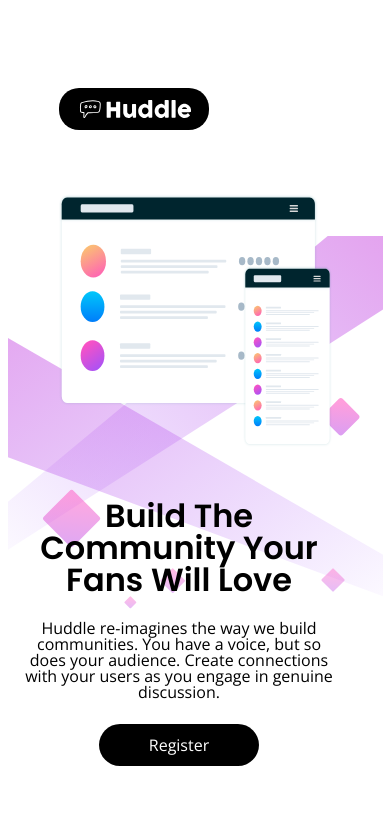
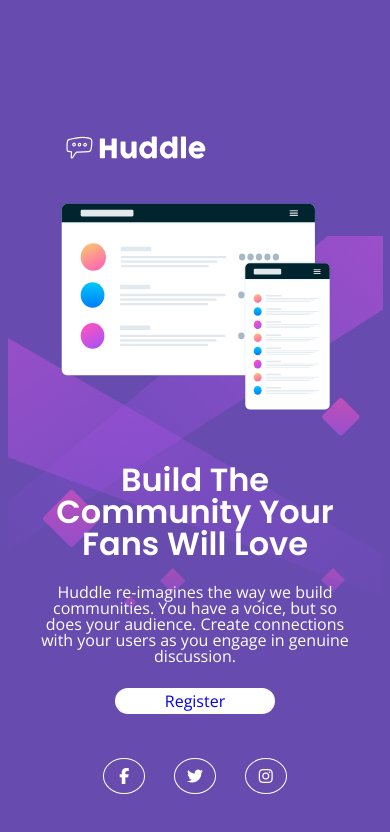
Before and after one commit to Gabriel-S-camargo/landing-page, a plain HTML site: page index.html in a window 390 px wide. Drawn offline with nearby package versions, Linux system fonts and the light colour scheme.

Commit message:
fixed medias and resposivite

```diff
--- a/index.html
+++ b/index.html
@@ -14,6 +14,8 @@
     <link rel="stylesheet" href="src/CSS/style.css">
     <link rel="stylesheet" href="src/CSS/reset.css">
     <link rel="stylesheet" href="src/CSS/responsive.css">
+    <script src="https://kit.fontawesome.com/8a01d67ab6.js" crossorigin="anonymous"></script>
+
 </head>
 
 <body>
@@ -39,7 +41,13 @@
                 Register
             </a>
         </div>
+        <div class="media">
+            <i class="fa-brands fa-facebook-f"></i>
+            <i class="fa-brands fa-twitter"></i>
+            <i class="fa-brands fa-instagram"></i>
+        </div>
     </div>
+
 </body>
 
 </html>
--- a/src/CSS/responsive.css
+++ b/src/CSS/responsive.css
@@ -2,6 +2,7 @@
     .main{
         display: flex;
         flex-direction: column;
+        height: 100vh;
 
     }
 
@@ -10,7 +11,7 @@
         display: flex;
         justify-content: center;
         flex-direction: column;
-        gap: 4rem;
+        gap: 2rem;
     }
 
     .text-box{
@@ -25,27 +26,50 @@
     }
 
     .page img{
-        width: 90%;
-        height: 40vh;
+        width: 80%;
+        height: 35vh;
+        margin-left: 2rem;
+
+    }
+
+    .media{
+        display: flex;
+        justify-content: flex-end;
+        align-items: center;
+        margin-bottom: 0.5rem;
+        margin-right: 0;
+        margin-top: 20px;
     }
 }
 
 
 @media(max-width:425px){
     .main{
-        background: url(../images/bg-mobile.svg) center no-repeat;
+        background-image: url(../images/bg-mobile.svg);
+        background-color: hsl(257, 40%, 49%);
+        background-repeat: no-repeat;
+        height: 100vh;
     }
     .page img{
         width: 100%;
-        height: 30vh;
+        height:25vh;
+        display: flex;
+        align-items: center;
+        justify-content: center;
+        margin-left: 0;
     }
 
     .text-box{
         width: 80%;
+        display: flex;
+        align-items: center;
+        justify-content: center;
+        margin: 0;
     }
 
     .logo img{
-        width: 80%;
+        width: 100%;
+
     }
 
     .logo{
@@ -53,3 +77,11 @@
         height: 5vh;
     }
 }
+
+@media (max-width:375px){
+    .media{
+        margin-bottom: 0;
+        margin-top: 10px;
+
+    }
+}
--- a/src/CSS/style.css
+++ b/src/CSS/style.css
@@ -7,7 +7,10 @@
 }
 
 .main{
-    background:url(../images/bg-desktop.svg) center no-repeat;
+    background-image: url(../images/bg-desktop.svg);
+    background-color:hsl(257, 40%, 49%) ;
+    background-repeat: no-repeat;
+    background-position: center;
     width: 80rem;
     display: grid;
     grid-template-columns: 1fr 1fr;
@@ -19,7 +22,6 @@
 
 .logo{
     margin-top: 2rem;
-    background-color: black;
     width: 17rem;
     height: 7vh;
     display: flex;
@@ -62,7 +64,7 @@
     font-weight: 600;
     grid-area: 3 / 1 / 3/ 1;
     font-size: 2em;
-    color: #000;
+    color: #ffffff;
 }
 
 .description{
@@ -71,7 +73,7 @@
     font-family: 'Open Sans', sans-serif;
     font-weight: 400;
     grid-area: 4 / 1 / 4 / 1;
-    color: #000;
+    color: #ffffff;
     font-size: 1em;
 }
 
@@ -79,7 +81,7 @@
 .btn-register {
     text-decoration: none;
     grid-area: 5 / 1 / 5 / 1;
-    background-color: #000;
+    background-color: #ffffff;
     width: 10rem;
     height: 5vh;
     display: flex;
@@ -94,13 +96,44 @@
 
 .btn-register a {
     text-decoration: none;
-    color: #fff;
 }
 
 .btn-register:hover{
-    transform: scale(1.05);
-    transition: 1s ease;
-
-    box-shadow: 0px 0px 40px -5px #000000
+    transform: scale(1.10);
+    transition: 0.7s ease;
+    background-color:hsl(300, 69%, 71%);
+    box-shadow: 0px 0px 15px -5px #000000;
+    cursor: pointer;
 
 }
+
+.media {
+    grid-area: 8 / 1 / 8 / 1 ;
+    display: flex;
+    align-items: flex-end;
+    justify-content: flex-end;
+    margin-bottom: 4rem;
+    margin-right: 2rem;
+    gap: 1.8rem;
+
+}
+
+.media i{
+    color: #ffffff;
+    background-color: transparent;
+    width: 2.5rem;
+    display: flex;
+    justify-content: center;
+    height: 4vh;
+    align-items: center;
+    border-radius: 50%;
+    border: 1.5px solid #ffffff;
+    transition: 0.5s;
+}
+
+i:hover{
+    border: 1.5px solid hsl(300, 69%, 71%);
+    color: hsl(300, 69%, 71%);
+    transform: scale(1.05);
+
+}
```
